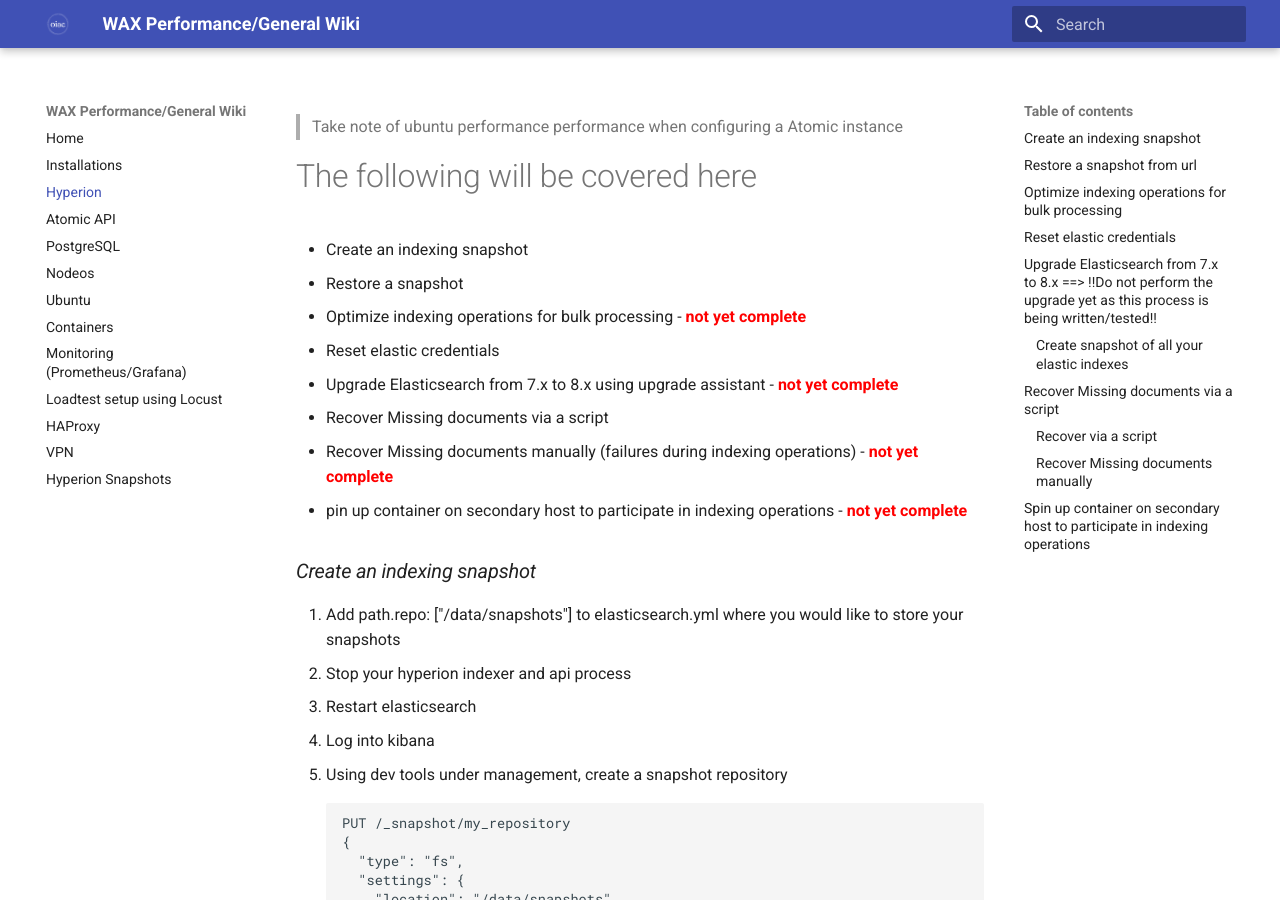
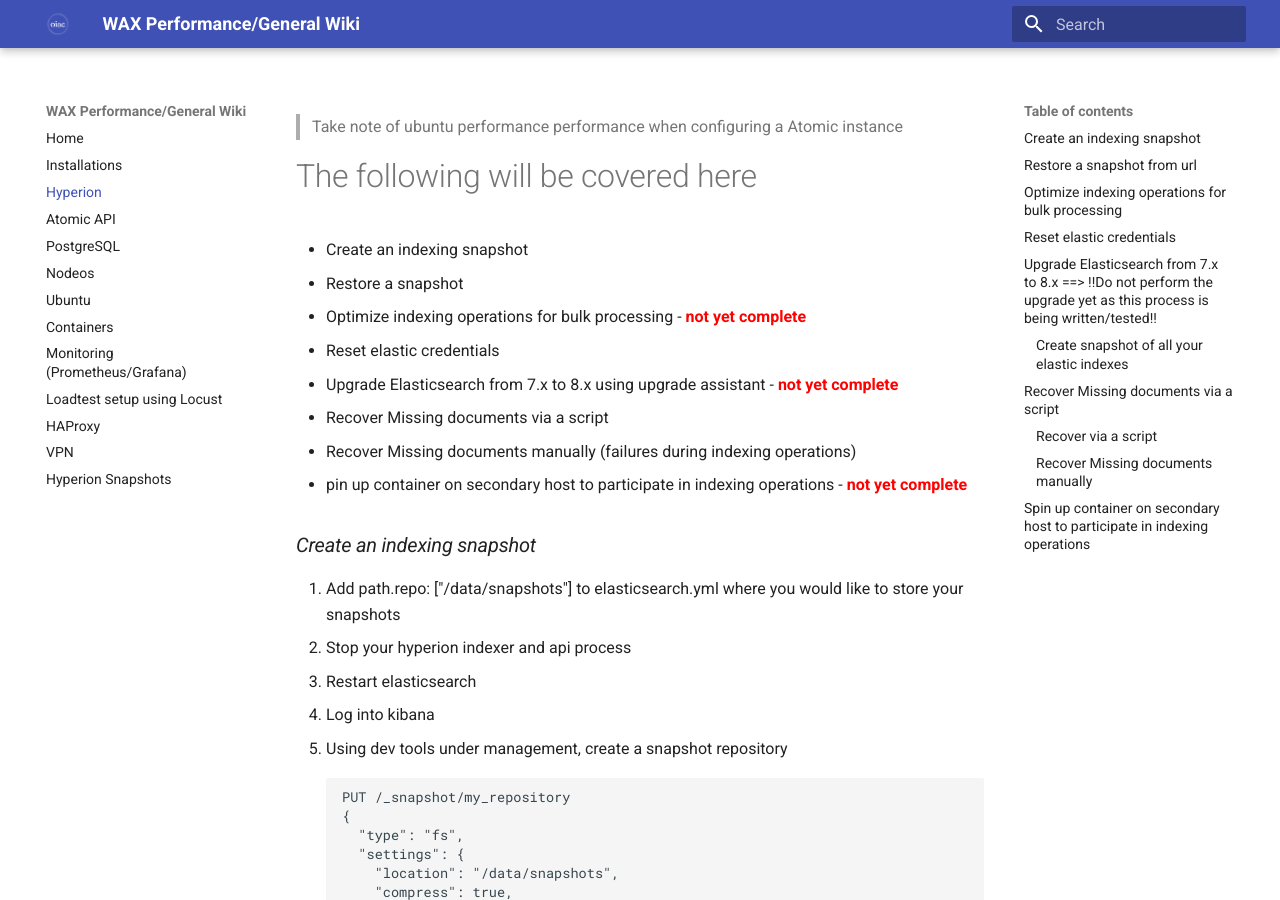
Before and after one commit to oneinacillian/wiki, an MkDocs documentation site: the page built from docs/hyperion.md, in a window 1280 px wide and 900 px high. Built offline with MkDocs 1.6.1 and Material for MkDocs 9.7.7, drawn with Linux system fonts in a browser that asks for light colours.

Commit message:
Manual steps for recovery recorded and tested

```diff
--- a/docs/hyperion.md
+++ b/docs/hyperion.md
@@ -7,7 +7,7 @@
 - Reset elastic credentials
 - Upgrade Elasticsearch from 7.x to 8.x using upgrade assistant - <span style="color:red">**not yet complete**</span>
 - Recover Missing documents via a script
-- Recover Missing documents manually (failures during indexing operations) - <span style="color:red">**not yet complete**</span>
+- Recover Missing documents manually (failures during indexing operations)
 - pin up container on secondary host to participate in indexing operations - <span style="color:red">**not yet complete**</span>
 
 ### *Create an indexing snapshot*
```
